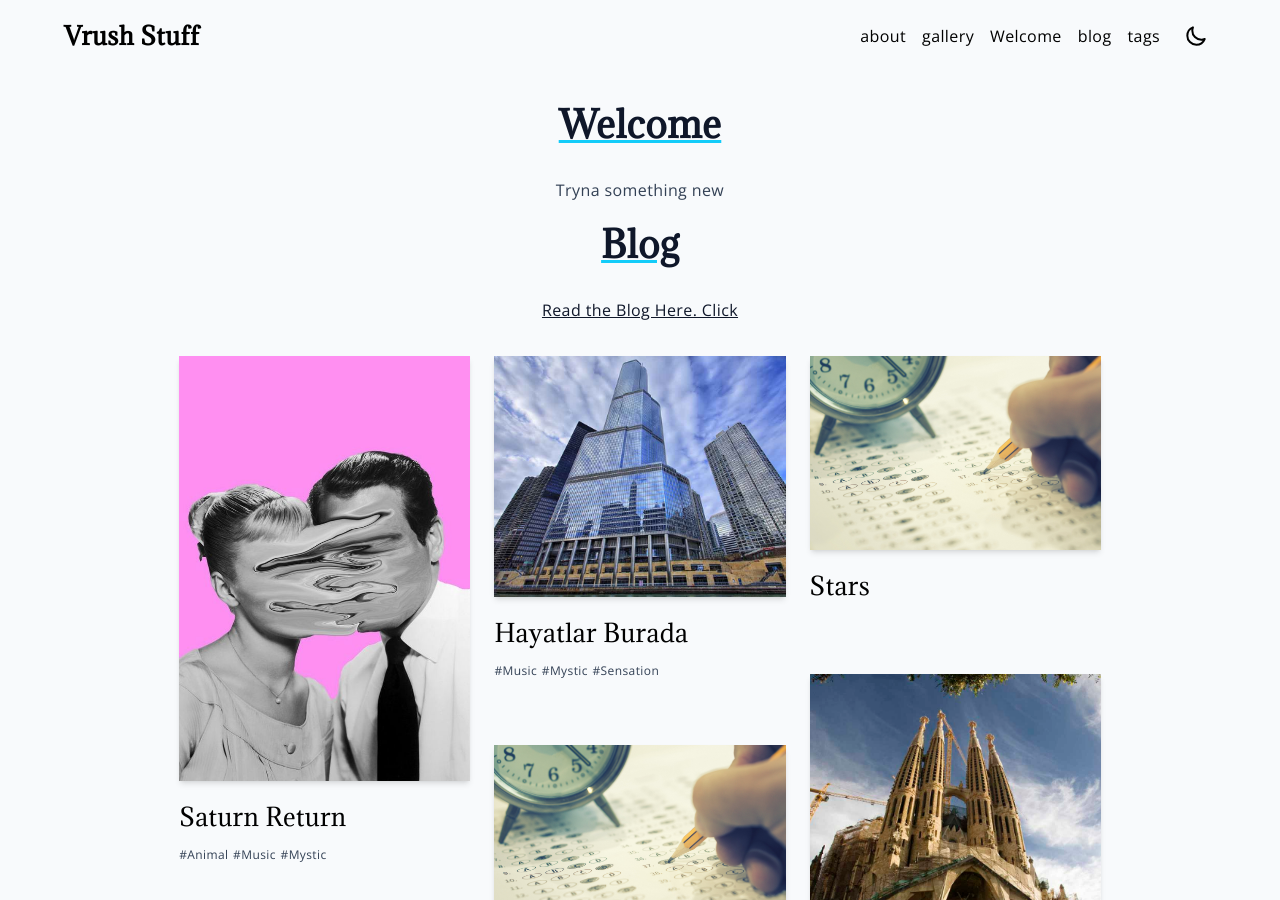
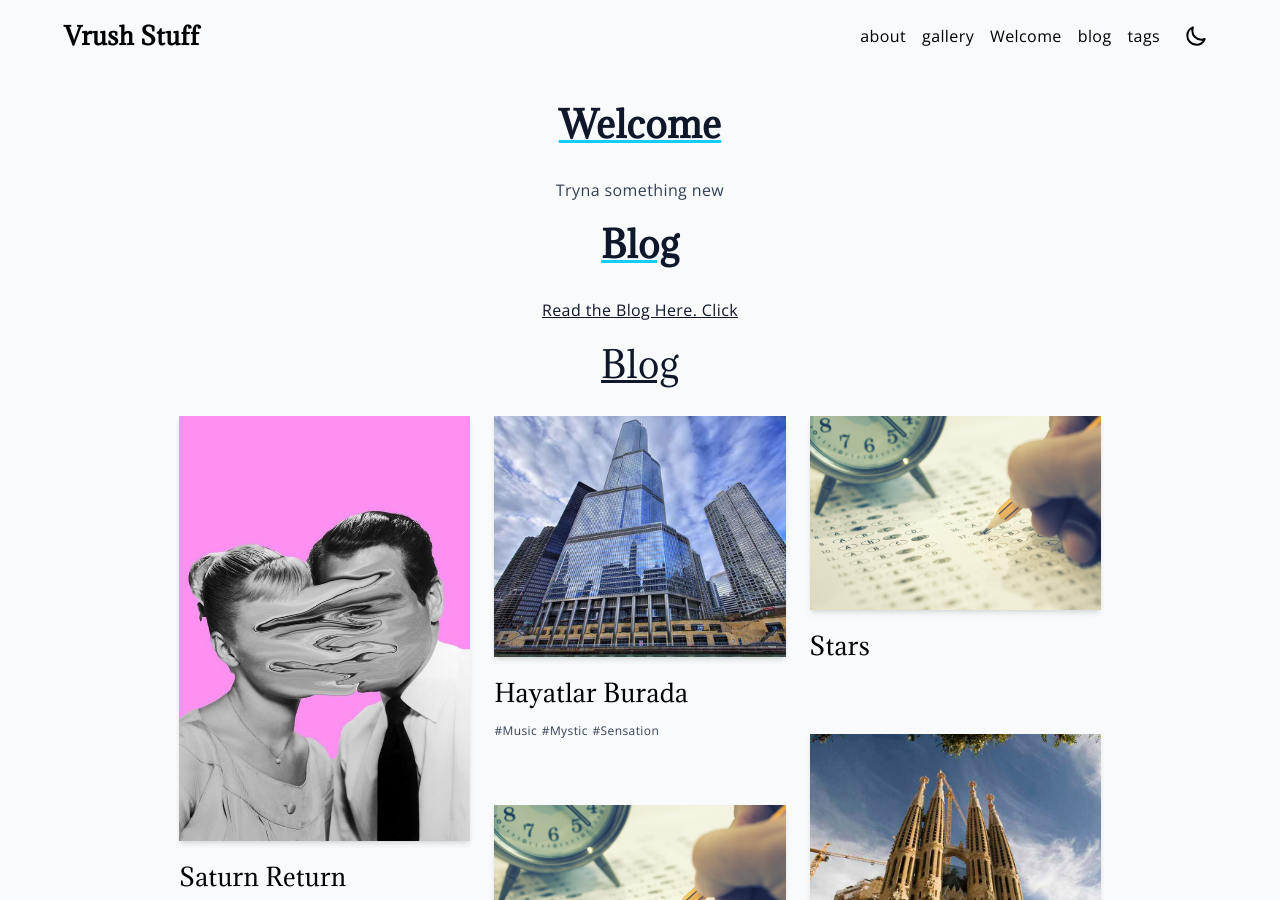
Before and after one commit to turning20w-hub/VrushStuff, a Jekyll site: the page built from index.md, in a window 1280 px wide and 900 px high. Built offline with Jekyll 4.4.1, drawn with Linux system fonts in a browser that asks for light colours; our own code applies the rules of GitHub Pages for plain Markdown files.

Commit message:
Update index.md

```diff
--- a/index.md
+++ b/index.md
@@ -8,3 +8,5 @@ Tryna something new
 # Blog
 
 [Read the Blog Here. Click](https://turning20w-hub.github.io/VrushStuff/sample.html)
+
+# [Blog](https://turning20w-hub.github.io/VrushStuff/2026/09/23/test-8.html)
```
